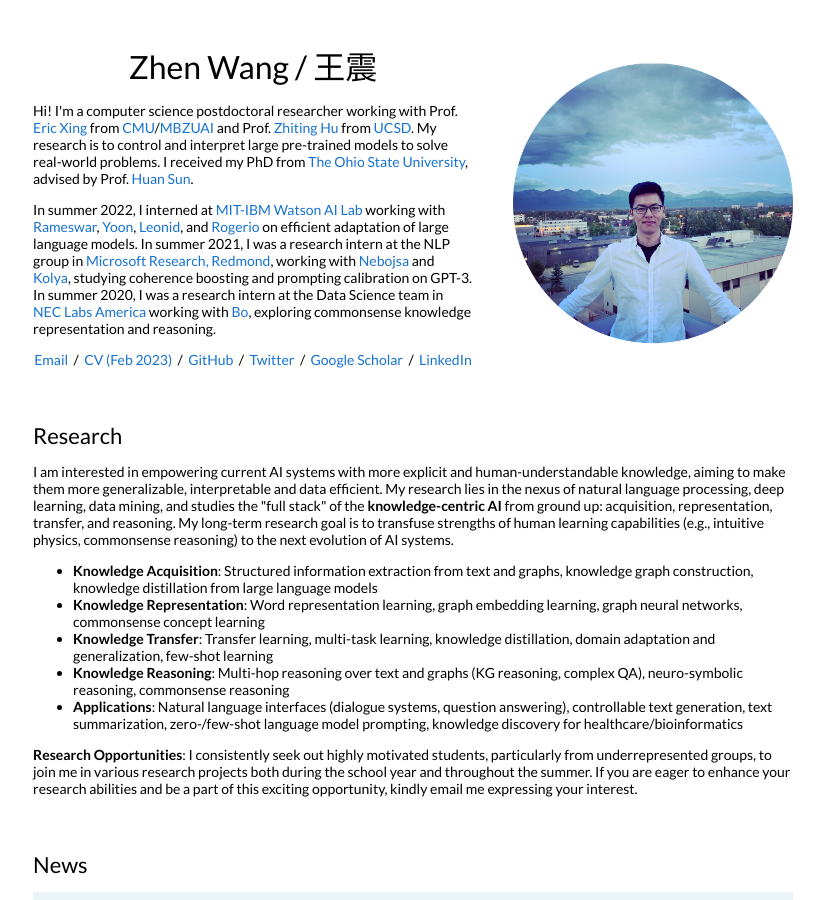
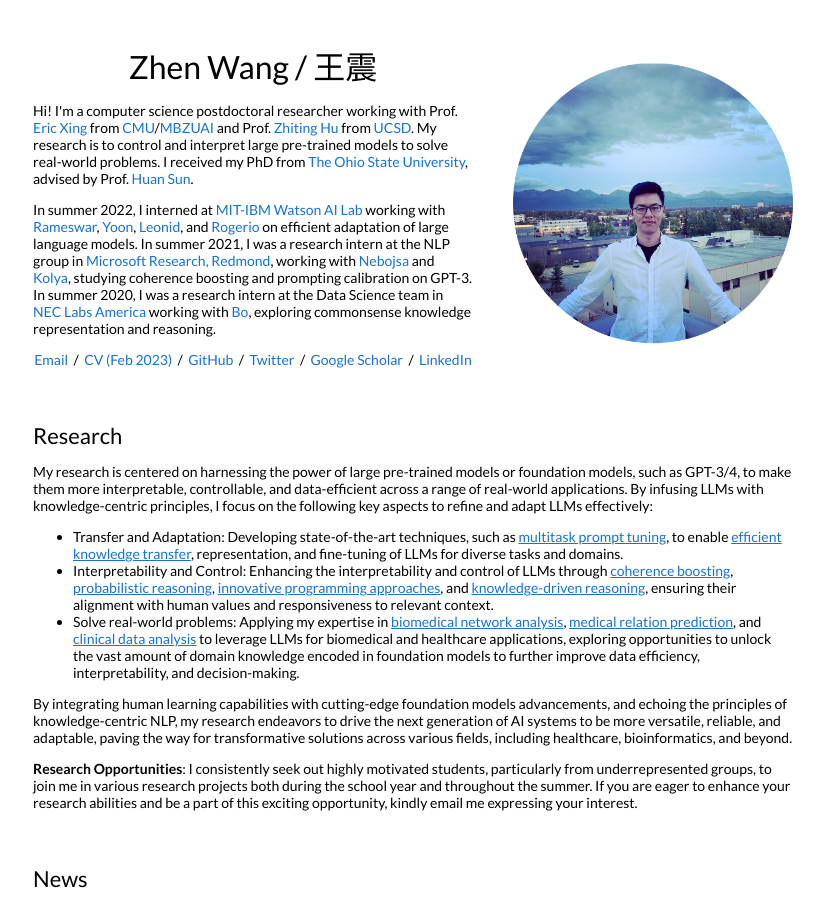
Before and after one commit to zhenwang9102/zhenwang9102.github.io, a Jekyll site: the page built from _posts/2019-06-02-venue.markdown, in a window 1280 px wide and 900 px high. Shown: the whole window, without its empty margins (227-1051 px from the left). Built offline with Jekyll 4.4.1, drawn with Linux system fonts in a browser that asks for light colours.

Commit message:
Update default.html

```diff
--- a/_layouts/default.html
+++ b/_layouts/default.html
@@ -67,10 +67,20 @@
             <td style="padding:2.5%;width:100%;vertical-align:middle">
               <h2>Research</h2>
               <p>
-                I am interested in empowering current AI systems with more explicit and human-understandable knowledge, aiming to make them more generalizable, interpretable and data efficient.  My research lies in the nexus of natural language processing, deep learning, data mining, and studies the "full stack" of the <b>knowledge-centric AI</b> from ground up: acquisition, representation, transfer, and reasoning. My long-term research goal is to transfuse strengths of human learning capabilities (e.g., intuitive physics, commonsense reasoning) to the next evolution of AI systems.
+<!--                 I am interested in empowering current AI systems with more explicit and human-understandable knowledge, aiming to make them more generalizable, interpretable and data efficient.  My research lies in the nexus of natural language processing, deep learning, data mining, and studies the "full stack" of the <b>knowledge-centric AI</b> from ground up: acquisition, representation, transfer, and reasoning. My long-term research goal is to transfuse strengths of human learning capabilities (e.g., intuitive physics, commonsense reasoning) to the next evolution of AI systems.  -->
+                My research is centered on harnessing the power of large pre-trained models or foundation models, such as GPT-3/4, to make them more interpretable, controllable, and data-efficient across a range of real-world applications. By infusing LLMs with knowledge-centric principles, I focus on the following key aspects to refine and adapt LLMs effectively:
               </p>
               <ul>
                 <li>
+                  Transfer and Adaptation: Developing state-of-the-art techniques, such as <a style="text-decoration:underline;" href="https://arxiv.org/abs/2303.02861">multitask prompt tuning</a>, to enable <a style="text-decoration:underline;" href="https://aclanthology.org/2022.suki-1.7/">efficient knowledge transfer</a>, representation, and fine-tuning of LLMs for diverse tasks and domains.
+                </li>
+                <li>
+                  Interpretability and Control: Enhancing the interpretability and control of LLMs through <a style="text-decoration:underline;" href="https://arxiv.org/abs/2110.08294">coherence boosting</a>, <a style="text-decoration:underline;" href="https://arxiv.org/abs/2210.01293">probabilistic reasoning</a>, <a style="text-decoration:underline;" href="https://arxiv.org/abs/2303.14310">innovative programming approaches</a>, and <a style="text-decoration:underline;" href="https://arxiv.org/abs/2005.00889">knowledge-driven reasoning</a>, ensuring their alignment with human values and responsiveness to relevant context.
+                </li>
+                <li>
+                  Solve real-world problems: Applying my expertise in <a style="text-decoration:underline;" href="">biomedical network analysis</a>, <a style="text-decoration:underline;" href="https://arxiv.org/abs/2005.00889">medical relation prediction</a>, and <a style="text-decoration:underline;" href="https://arxiv.org/abs/1906.09285" >clinical data analysis</a> to leverage LLMs for biomedical and healthcare applications, exploring opportunities to unlock the vast amount of domain knowledge encoded in foundation models to further improve data efficiency, interpretability, and decision-making.
+                 </li>
+<!--                 <li>
                   <b>Knowledge Acquisition</b>: Structured information extraction from text and graphs, knowledge graph construction, knowledge distillation from large language models
                 </li>
                 <li>
@@ -84,8 +94,11 @@
                 </li>
                 <li>
                   <b>Applications</b>: Natural language interfaces (dialogue systems, question answering), controllable text generation, text summarization, zero-/few-shot language model prompting, knowledge discovery for healthcare/bioinformatics
-                </li>
+                </li> -->
               </ul>
+              <p>
+                By integrating human learning capabilities with cutting-edge foundation models advancements, and echoing the principles of knowledge-centric NLP, my research endeavors to drive the next generation of AI systems to be more versatile, reliable, and adaptable, paving the way for transformative solutions across various fields, including healthcare, bioinformatics, and beyond.
+              </p>
               <p>
                 <b>Research Opportunities</b>: I consistently seek out highly motivated students, particularly from underrepresented groups, to join me in various research projects both during the school year and throughout the summer. If you are eager to enhance your research abilities and be a part of this exciting opportunity, kindly email me expressing your interest.
               </p>
```
